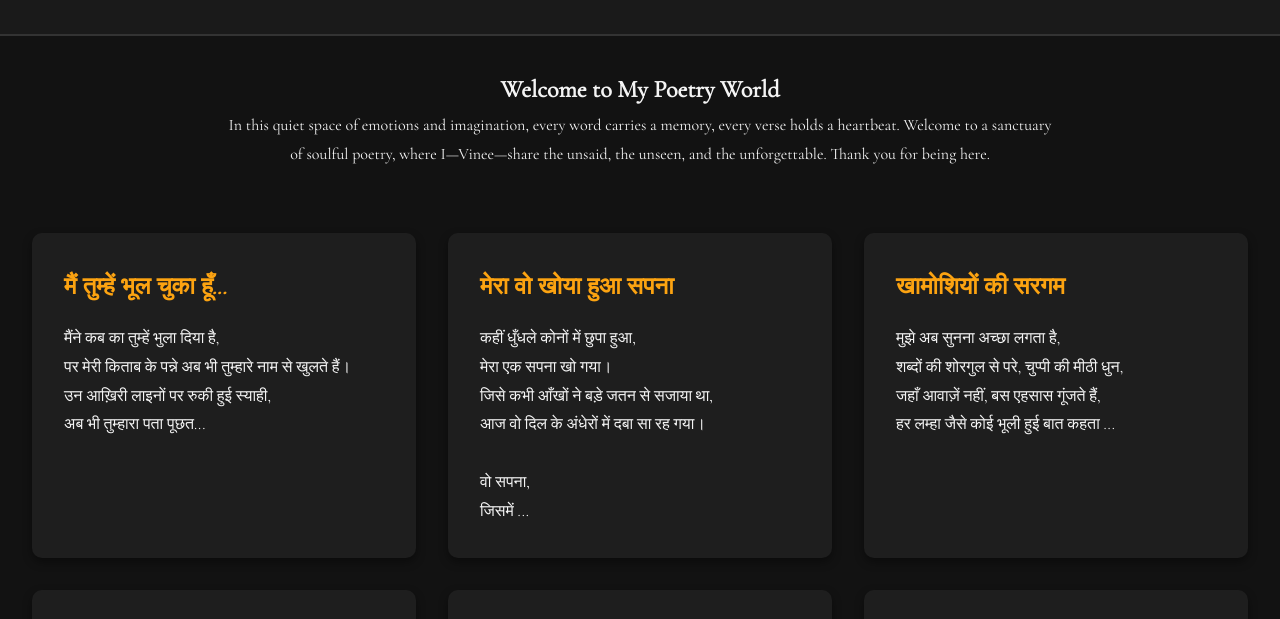
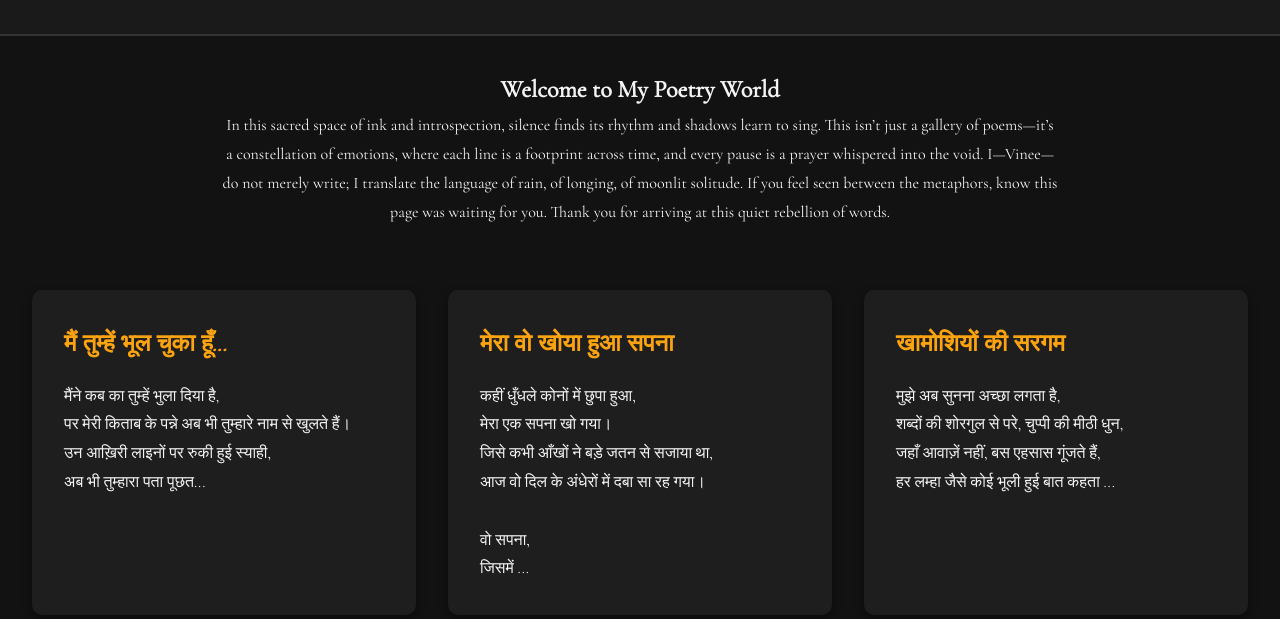
Before and after one commit to vineetRIE/vineet_poems, a plain HTML site: page index.html in a window 1280 px wide. Shown: the part 174-793 px from the top of the page. Drawn offline with nearby package versions, Linux system fonts and the light colour scheme.

Commit message:
Update index.html

```diff
--- a/index.html
+++ b/index.html
@@ -132,10 +132,18 @@
     </nav>
   </header>
 
-  <section class="intro" id="home">
-    <h2>Welcome to My Poetry World</h2>
-    <p>In this quiet space of emotions and imagination, every word carries a memory, every verse holds a heartbeat. Welcome to a sanctuary of soulful poetry, where I—Vinee—share the unsaid, the unseen, and the unforgettable. Thank you for being here.</p>
-  </section>
+<section class="intro" id="home">
+  <h2>Welcome to My Poetry World</h2>
+  <p>
+    In this sacred space of ink and introspection, silence finds its rhythm and shadows learn to sing.
+    This isn’t just a gallery of poems—it’s a constellation of emotions, where each line is a footprint across time,
+    and every pause is a prayer whispered into the void.
+    I—Vinee—do not merely write; I translate the language of rain, of longing, of moonlit solitude.
+    If you feel seen between the metaphors, know this page was waiting for you.
+    Thank you for arriving at this quiet rebellion of words.
+  </p>
+</section>
+
 
   <section class="poem-container" id="poemContainer">
     <!-- Poems will be injected by JS -->
```
